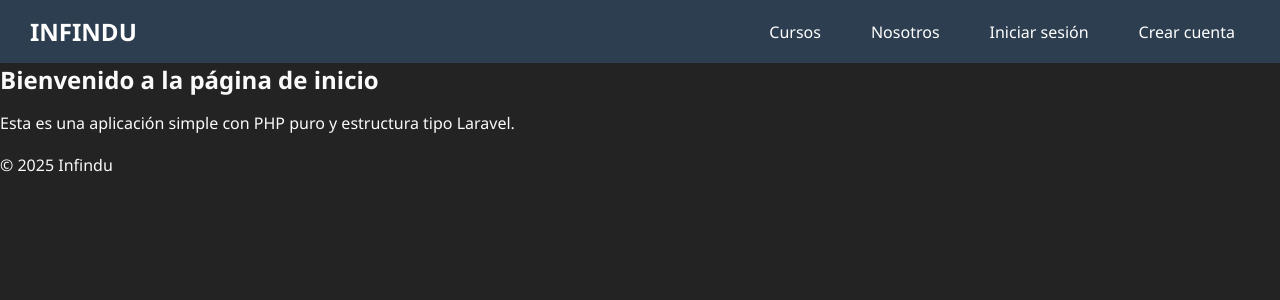
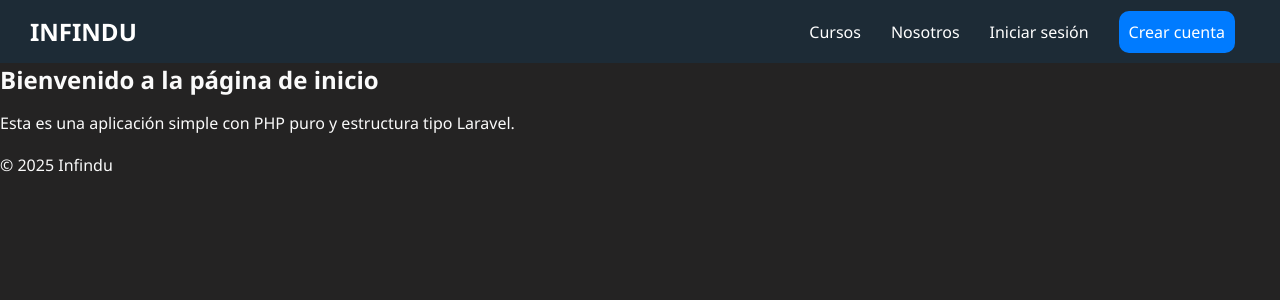
Before and after one commit to abdiasc/infindu, a PHP site: page / in a window 1280 px wide. Shown: the top 300 px of the page. Run offline with PHP 8.4, Linux system fonts and the light colour scheme.

Commit message:
colorcito

```diff
--- a/public/css/style.css
+++ b/public/css/style.css
@@ -1,3 +1,10 @@
+:root {
+  --color-primario: #4caf50;
+  --color-secundario: #1d2b36;
+  --padding: 20px;
+  --radio-borde: 10px;
+}
+
 body{
     background-color: #242323;
     color: #fafafa;
@@ -17,8 +24,8 @@ header nav a {
 }
 header ul li{
     display: inline-block;
-    padding: 5px 10px;
-    margin: 0 5px;
+    padding: 5px;
+    margin: 0px 10px;
     font-family: 'Segoe UI', Tahoma, Geneva, Verdana, sans-serif;
 }
 
@@ -792,7 +799,7 @@ header{
 
 }
 .curso{
-    background-color: #1e1e2f;
+    background-color: #1d2b36;
     color: #ffffff;
     padding: 20px;
     border-radius: 10px;
@@ -880,7 +887,7 @@ footer{
 
 
 .main-header {
-    background-color: #2c3e50;
+    background-color: var(--color-secundario);
     padding: 15px 30px;
     display: flex;
     justify-content: space-between;
@@ -897,7 +904,7 @@ footer{
 
 .main-nav ul {
     display: flex;
-    gap: 20px;
+    gap: 0px;
     list-style: none;
     margin: 0;
     padding: 0;
@@ -926,3 +933,10 @@ footer{
     object-fit: cover;
     border: 2px solid white;
 }
+
+
+.btn-registrarse{
+    background-color: #007bff;
+    padding: 10px;
+    border-radius: 10px;
+}
--- a/resources/views/partials/header.php
+++ b/resources/views/partials/header.php
@@ -38,8 +38,8 @@
                 <li><strong><?= htmlspecialchars($_SESSION['usuario_nombre']) ?></strong></li>
                 <li><a href="/logout">Cerrar sesión</a></li>
             <?php else: ?>
-                <li><a href="/login">Iniciar sesión</a></li>
-                <li><a href="/registro">Crear cuenta</a></li>
+                <li><a class="btn-iniciar-sesion" href="/login">Iniciar sesión</a></li>
+                <li><a class="btn-registrarse" href="/registro">Crear cuenta</a></li>
             <?php endif; ?>
         </ul>
     </nav>
```
